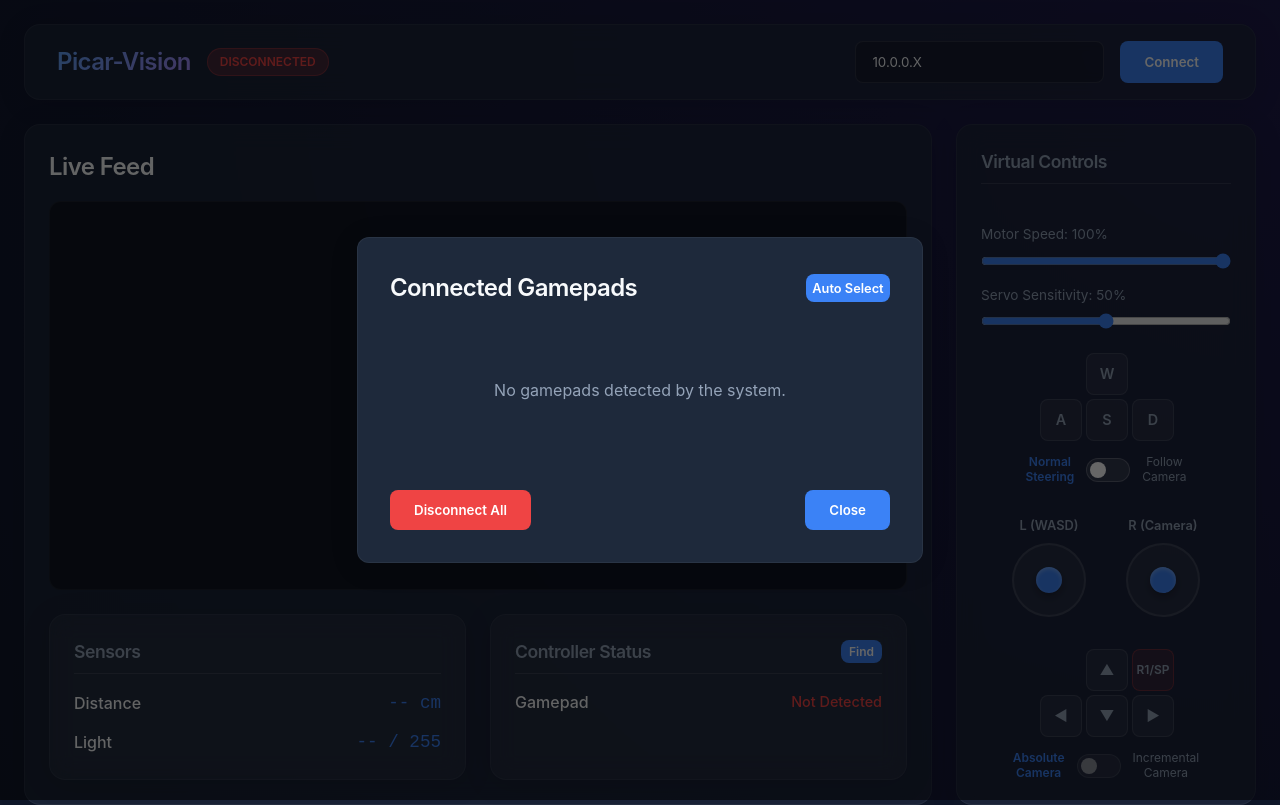
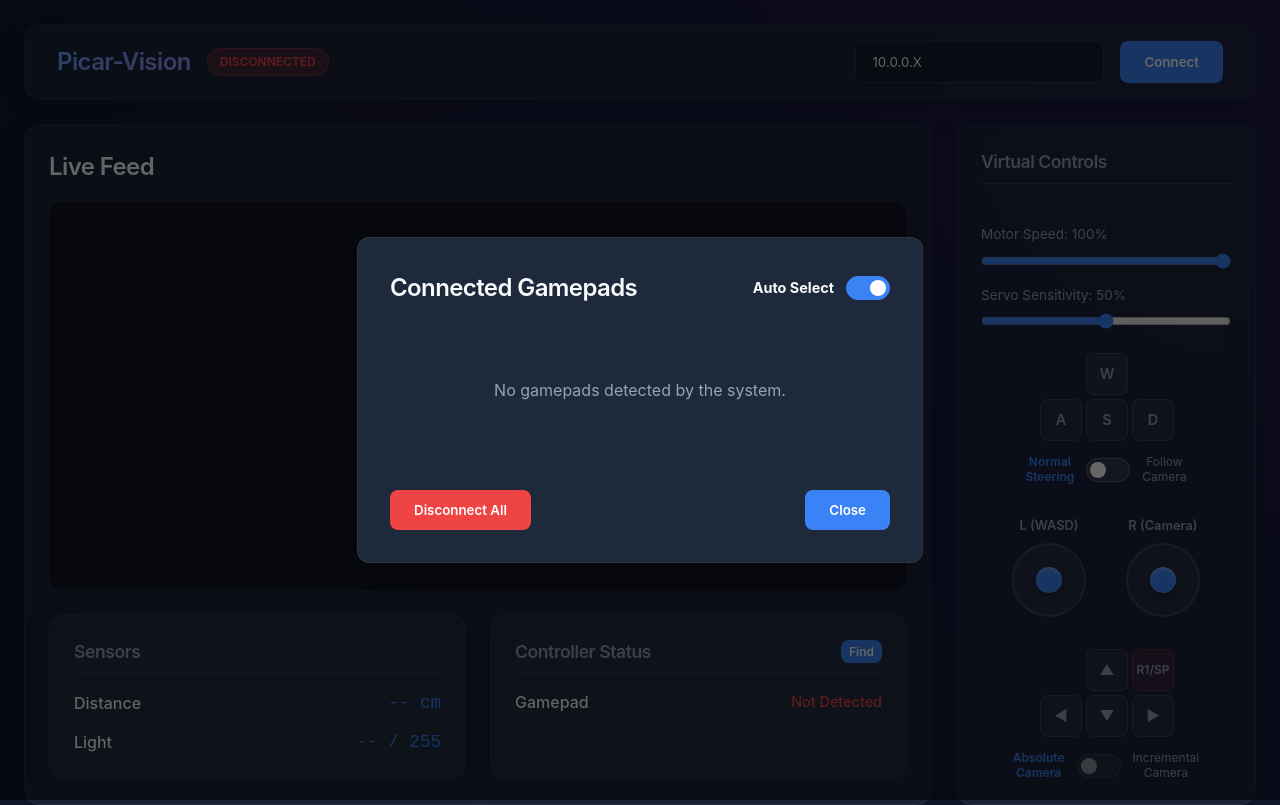
Before and after one commit to alecjvaughn/picar-vision, a SvelteKit app in the folder Application/: page / in a window 1280 px wide. Both pictures are taken after a click on the button "Find". Built offline with nearby package versions, Linux system fonts and the light colour scheme.

Commit message:
feat(ui): change auto select button to toggle switch

```diff
--- a/Application/src/routes/+page.svelte
+++ b/Application/src/routes/+page.svelte
@@ -300,6 +300,14 @@
 
   function setGamepadMode(id: string | null) {
     activeGamepadId = id;
+  }
+
+  function toggleAutoSelect(checked: boolean) {
+    if (checked) {
+      setGamepadMode(null);
+    } else {
+      setGamepadMode(autoSelectedPadId || (gamepads[0] ? gamepads[0].id : 'none'));
+    }
   }
 
   function pollWebGamepad() {
@@ -640,7 +648,13 @@
   <div class="modal-content glass-panel" style="min-width: 500px;">
     <div style="display: flex; justify-content: space-between; align-items: center;">
       <h2>Connected Gamepads</h2>
-      <button class="btn-primary" onclick={() => setGamepadMode(null)} style="font-size: 0.8rem; padding: 0.4rem;">Auto Select</button>
+      <div style="display: flex; align-items: center; gap: 0.75rem;">
+        <span style="font-size: 0.9rem; font-weight: bold; color: {activeGamepadId === null ? 'var(--primary-color)' : 'var(--text-secondary)'};">Auto Select</span>
+        <label class="switch">
+          <input type="checkbox" checked={activeGamepadId === null} onchange={(e) => toggleAutoSelect((e.target as HTMLInputElement).checked)} />
+          <span class="slider"></span>
+        </label>
+      </div>
     </div>
 
     {#if gamepads.length === 0}
```
